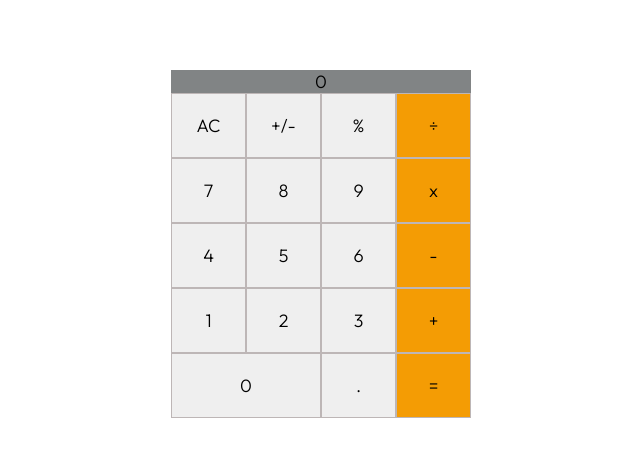
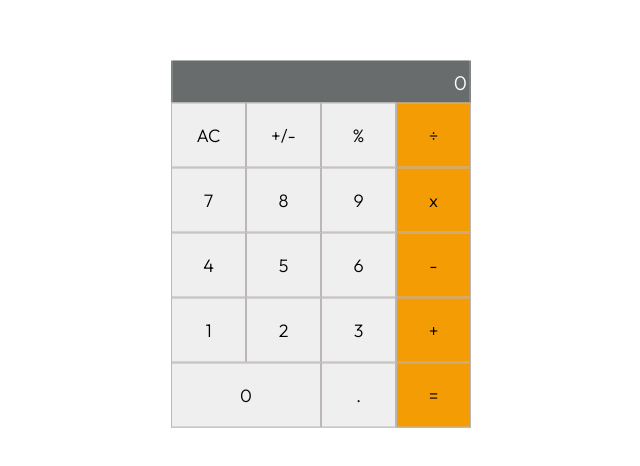
Before and after one commit to fortuneonyeka/Maths-magicians, a React (Create React App) app: page / in a window 1280 px wide. Shown: the part 156-622 px from the top of the page, without its empty margins (319-959 px from the left). Built offline with nearby package versions, Linux system fonts and the light colour scheme; a web font is replaced by a local one.

Commit message:
add form input

```diff
--- a/src/component/Calculator.js
+++ b/src/component/Calculator.js
@@ -6,7 +6,9 @@ class Calculator extends React.Component {
     return (
 
       <div className="container">
-        <div class="input">0</div>
+        <form>
+          <input type="text" value="0"/>
+        </form>
         <div className="keypads">
           <button id="reset" name="AC">AC</button>
           <button id="backspace" name="+/-">+/-</button>
```
